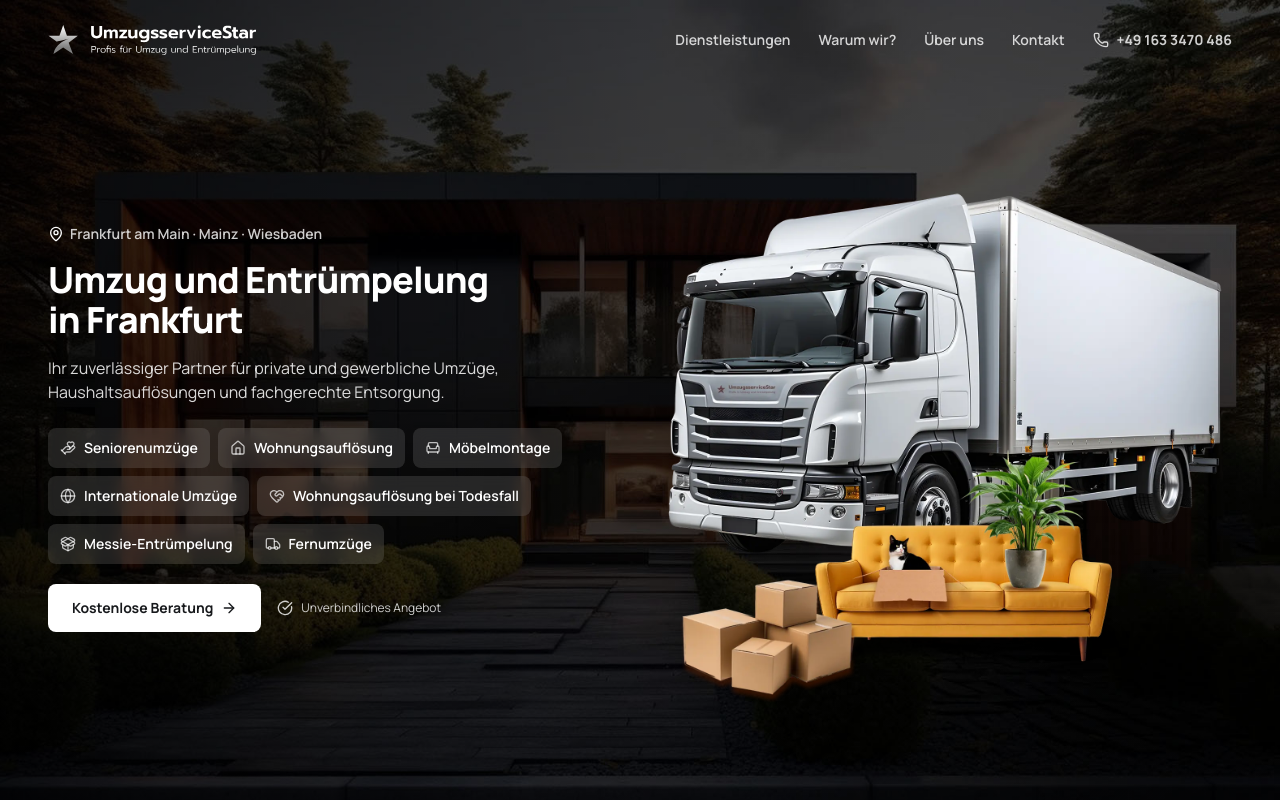
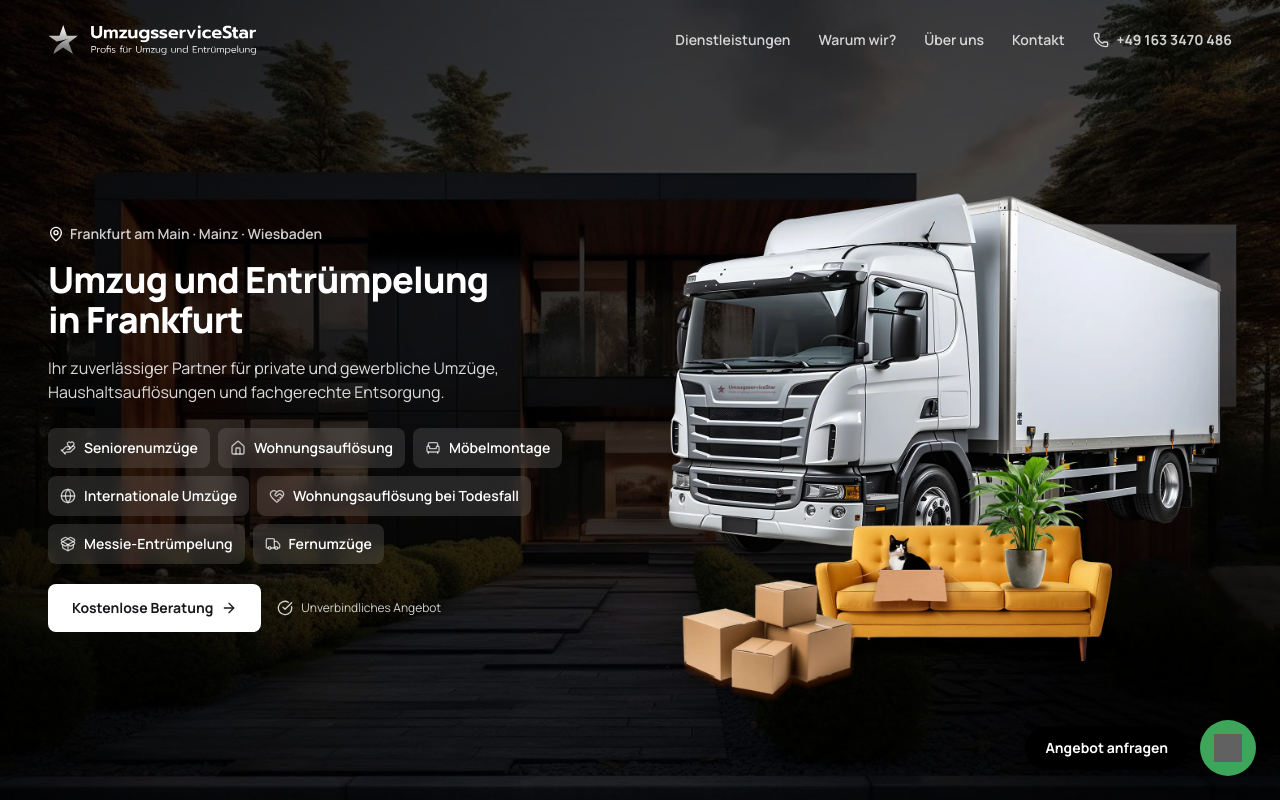
Before and after one commit to markxxv/umzug, a plain HTML site: page index.html in a window 1280 px wide. Shown: the top 800 px of the page. Drawn offline with nearby package versions, Linux system fonts and the light colour scheme; grey boxes are pictures that could not be loaded.

Commit message:
Add floating WhatsApp quote widget

```diff
--- a/index.html
+++ b/index.html
@@ -23,6 +23,7 @@
             --color-warm: #2a201b;
             --color-warm-light: #443027;
             --color-surface: #f5f5f5;
+            --color-whatsapp: #3da65b;
         }
 
         @layer base {
@@ -161,7 +162,7 @@
             .contact_consent input { @apply mt-1 size-4 shrink-0 accent-brand; }
             .contact_consent a { @apply font-semibold text-ink underline underline-offset-2; }
 
-            .footer { @apply bg-black py-10 text-white/60 sm:py-12; }
+            .footer { @apply bg-black pt-10 pb-28 text-white/60 sm:pt-12 sm:pb-28; }
             .footer_main { @apply flex flex-col items-center gap-4 text-center; }
             .footer_logo { @apply w-44; }
             .footer_contact { @apply flex flex-wrap justify-center gap-x-6 gap-y-3 text-sm font-semibold text-white; }
@@ -172,6 +173,11 @@
             .footer_bottom { @apply mt-7 flex flex-col items-center justify-between gap-4 border-t border-white/10 pt-6 text-center text-xs lg:flex-row lg:text-left; }
             .footer_links { @apply flex flex-wrap justify-center gap-x-4 gap-y-2; }
             .footer_links a { @apply transition hover:text-white; }
+
+            .whatsapp_widget { @apply fixed right-4 bottom-4 z-40 flex items-center gap-2 lg:right-6 lg:bottom-6 lg:gap-3; }
+            .whatsapp_label { @apply rounded-full bg-black px-4 py-2.5 text-xs font-bold text-white shadow-lg transition-colors group-hover:bg-ink sm:px-5 sm:py-3 sm:text-sm; }
+            .whatsapp_icon { @apply flex size-12 shrink-0 items-center justify-center rounded-full bg-whatsapp shadow-lg transition-transform group-hover:scale-105 sm:size-14; }
+            .whatsapp_icon img { @apply size-6 invert sm:size-7; }
         }
     </style>
 </head>
@@ -412,6 +418,10 @@
             </div>
         </div>
     </footer>
+    <a class="whatsapp_widget group" href="https://wa.me/491633470486?text=Hallo%2C%20ich%20m%C3%B6chte%20ein%20unverbindliches%20Angebot%20anfragen." target="_blank" rel="noopener noreferrer" aria-label="Unverbindliches Angebot per WhatsApp anfragen">
+        <span class="whatsapp_label">Angebot anfragen</span>
+        <span class="whatsapp_icon"><img src="https://cdn.jsdelivr.net/npm/simple-icons@latest/icons/whatsapp.svg" alt="" width="28" height="28"></span>
+    </a>
     <script>
         document.addEventListener('alpine:init', () => {
             Alpine.data('contactForm', () => ({
```
